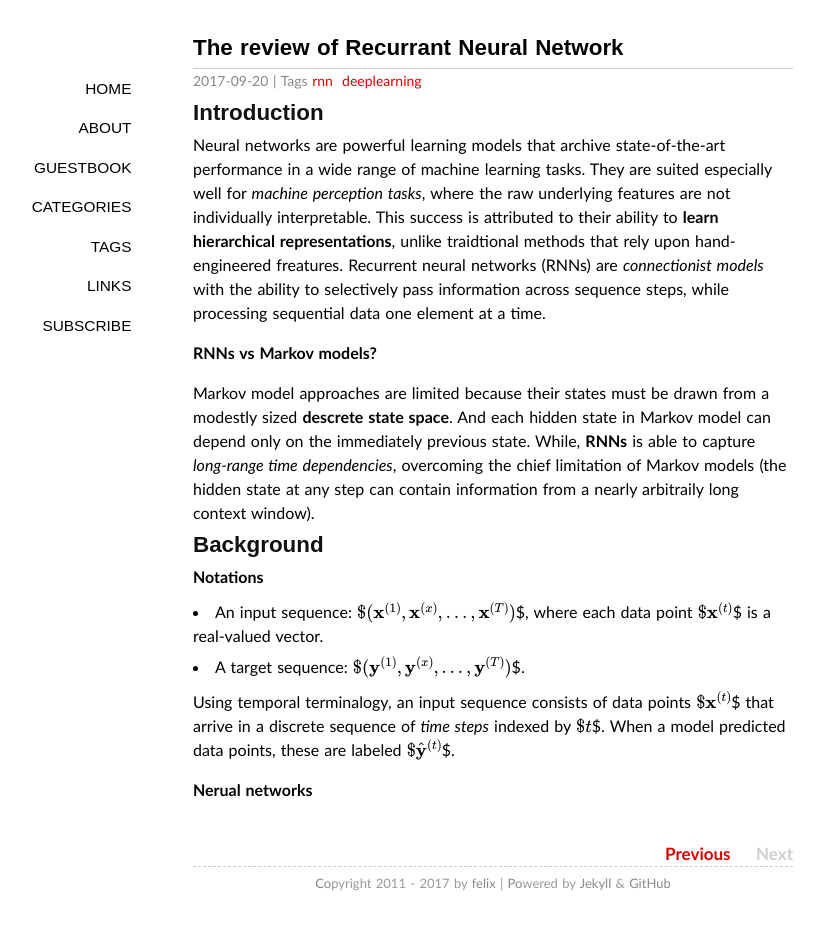
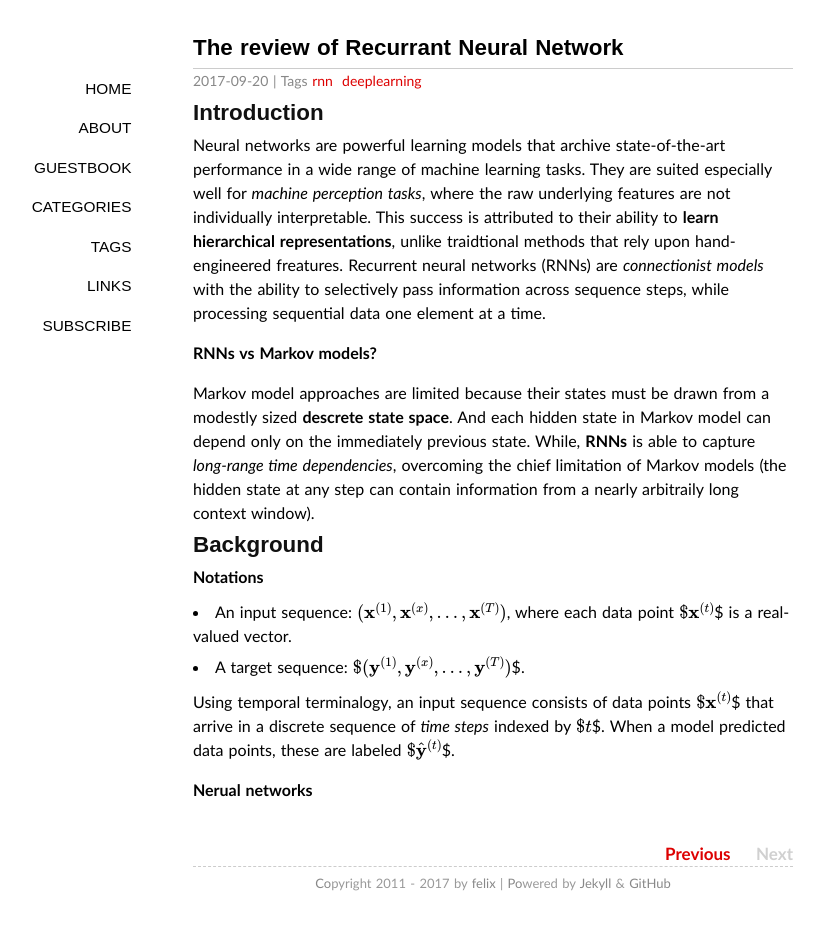
Before and after one commit to hezila/hezila.github.io, a Jekyll site: the page built from _posts/2017-09-20-rnn-review.md, in a window 1280 px wide. Shown: the whole page, without its empty margins (147-971 px from the left). Built offline with Jekyll 4.4.1, drawn with Linux system fonts in a browser that asks for light colours; some web fonts are replaced; formulas are drawn with MathJax 3; comment, search, counter and statistics services are not loaded.

Commit message:
fix latex math

```diff
--- a/_posts/2017-09-20-rnn-review.md
+++ b/_posts/2017-09-20-rnn-review.md
@@ -24,7 +24,7 @@ Background
 **Notations**
 
 
-* An input sequence: $$$(\mathbf{x}^{(1)}, \mathbf{x}^{(x)}, \ldots, \mathbf{x}^{(T)})$$$, where each data point $$$\mathbf{x}^{(t)}$$$ is a real-valued vector.
+* An input sequence: $$(\mathbf{x}^{(1)}, \mathbf{x}^{(x)}, \ldots, \mathbf{x}^{(T)})$$, where each data point $$$\mathbf{x}^{(t)}$$$ is a real-valued vector.
 * A target sequence: $$$(\mathbf{y}^{(1)}, \mathbf{y}^{(x)}, \ldots, \mathbf{y}^{(T)})$$$.
 
 Using temporal terminalogy, an input sequence consists of data points $$$\mathbf{x}^{(t)}$$$ that arrive in a discrete sequence of *time steps* indexed by $$$t$$$. When a model predicted data points, these are labeled $$$\hat{\mathbf{y}}^{(t)}$$$.
```
